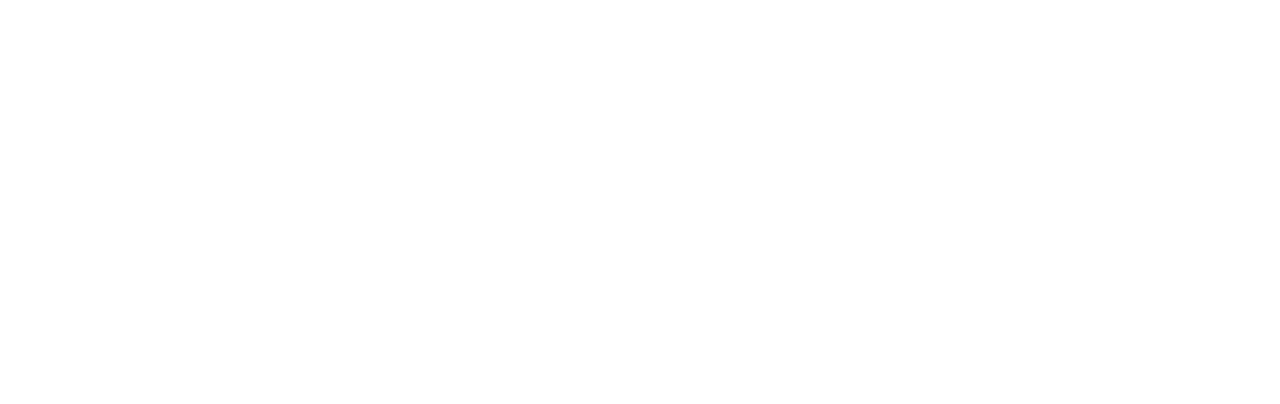
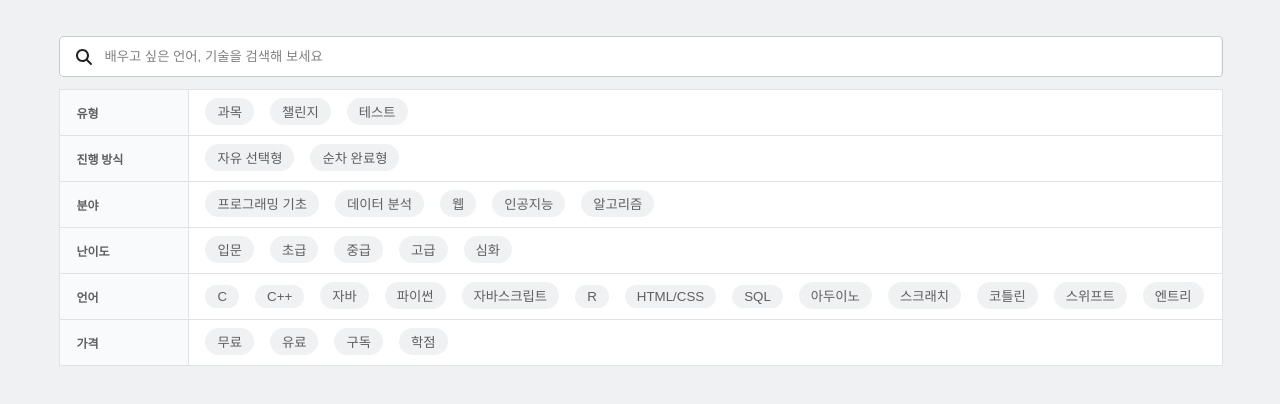
Before and after one commit to Lim-JiSeon/ElicePA, a Next.js app: page / in a window 1280 px wide. Shown: the top 404 px of the page. Built offline with nearby package versions, Linux system fonts and the light colour scheme.

Commit message:
feat: search zone 구현

```diff
--- a/src/components/SearchBar.tsx
+++ b/src/components/SearchBar.tsx
@@ -15,7 +15,7 @@
 
   const handleChange = (e: React.ChangeEvent<HTMLInputElement>) => {
     debouncedSearch(e.target.value);
-  }
+  };
 
   return (
     <div className="search-bar-wrap">
@@ -34,6 +34,8 @@
       <style jsx>{`
         .search-bar-wrap {
           width: 100%;
+          background-color: #ffffff;
+          margin: 12px 0;
 
           .search-bar-container {
             display: flex;
--- /dev/null
+++ b/src/components/SearchZone.tsx
@@ -0,0 +1,21 @@
+import React from "react";
+import { SearchBar } from "./SearchBar";
+import { ChipTable } from "./ChipTable";
+
+export const SearchZone = () => {
+  return (
+    <div className="search-zone-container">
+      <SearchBar />
+      <ChipTable />
+
+      <style jsx>{`
+        .search-zone-container {
+          max-width: 1280px;
+          display: flex;
+          flex-direction: column;
+          justify-content: center;
+        }
+      `}</style>
+    </div>
+  );
+};
--- a/src/pages/index.tsx
+++ b/src/pages/index.tsx
@@ -1,5 +1,6 @@
 import Head from "next/head";
 import { Inter } from "next/font/google";
+import { SearchZone } from "@/components/SearchZone";
 
 const inter = Inter({ subsets: ["latin"] });
 
@@ -10,6 +11,7 @@
         <title>Course Search</title>
       </Head>
       <main className={`${inter.className}`}>
+        <SearchZone />
       </main>
     </>
   );
--- a/src/styles/globals.css
+++ b/src/styles/globals.css
@@ -0,0 +1,16 @@
+body,
+html {
+  background-color: #f0f1f3;
+  color: #222;
+  width: 100%;
+  height: 100%;
+  margin: 0;
+  padding: 0;
+}
+
+main {
+  background-color: rgb(240, 241, 243);
+  display: flex;
+  justify-content: center;
+  padding: 24px;
+}
```
